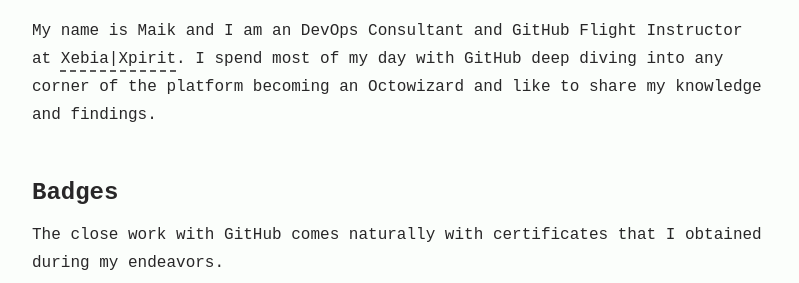
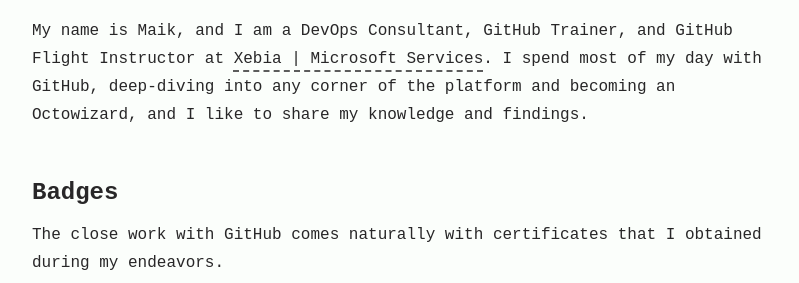
Before and after one commit to aatmmr/aatmmr.github.io, an Astro site: page /about in a window 1280 px wide. Shown: the part 292-575 px from the top of the page, without its empty margins (240-1039 px from the left). Built offline with nearby package versions, Linux system fonts and the light colour scheme; Astro itself is replaced by a stand-in of ours.

Commit message:
feat(about): updating company and wording

```diff
--- a/src/pages/about.md
+++ b/src/pages/about.md
@@ -3,7 +3,7 @@ layout: ../layouts/AboutLayout.astro
 title: "About"
 ---
 
-My name is Maik and I am an DevOps Consultant and GitHub Flight Instructor at <a href="https://xpirit.com">Xebia|Xpirit</a>. I spend most of my day with GitHub deep diving into any corner of the platform becoming an Octowizard and like to share my knowledge and findings.
+My name is Maik, and I am a DevOps Consultant, GitHub Trainer, and GitHub Flight Instructor at <a href="https://xebia.com/digital-transformation/microsoft-services/">Xebia | Microsoft Services</a>. I spend most of my day with GitHub, deep-diving into any corner of the platform and becoming an Octowizard, and I like to share my knowledge and findings.
 
 ## Badges
 
```
